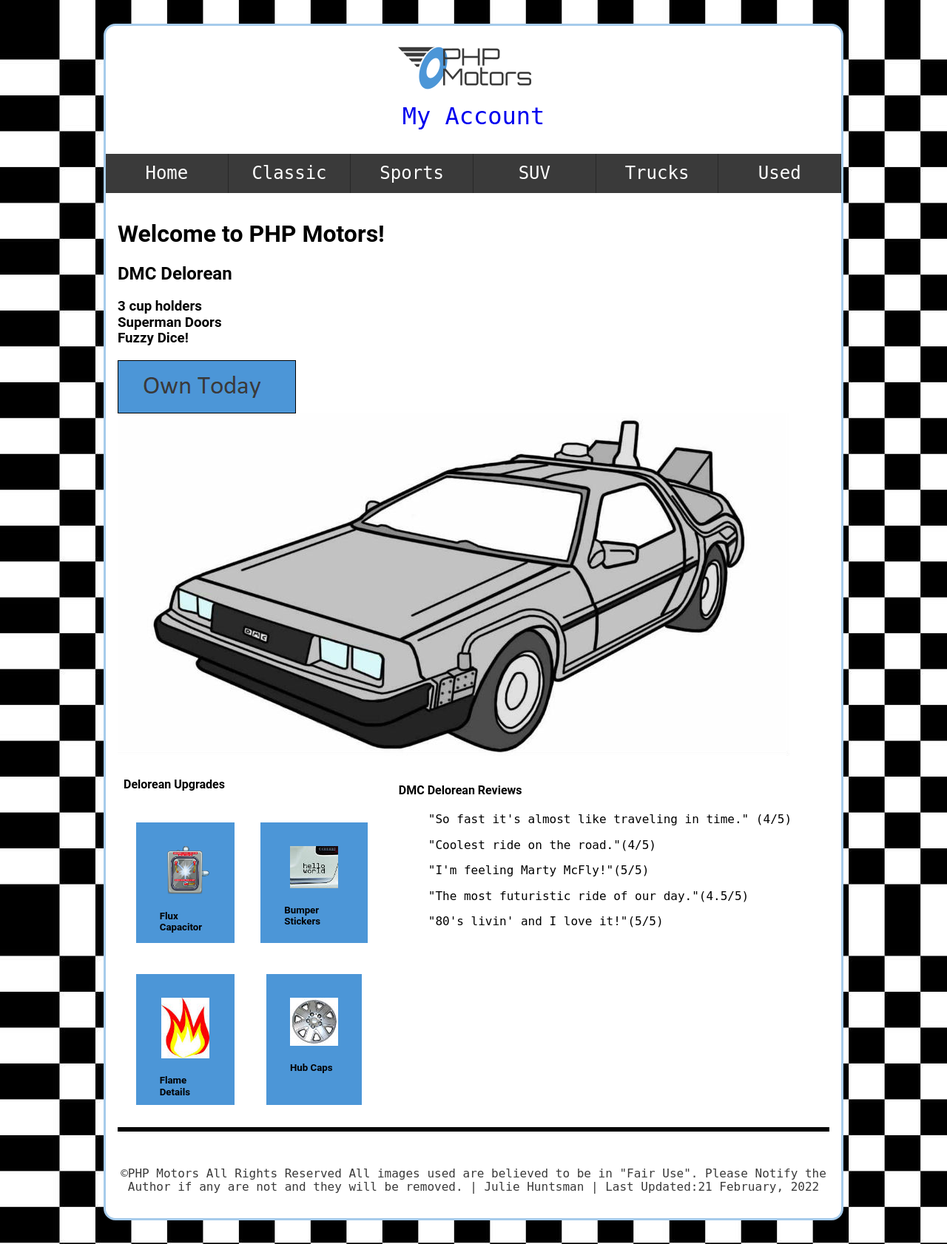
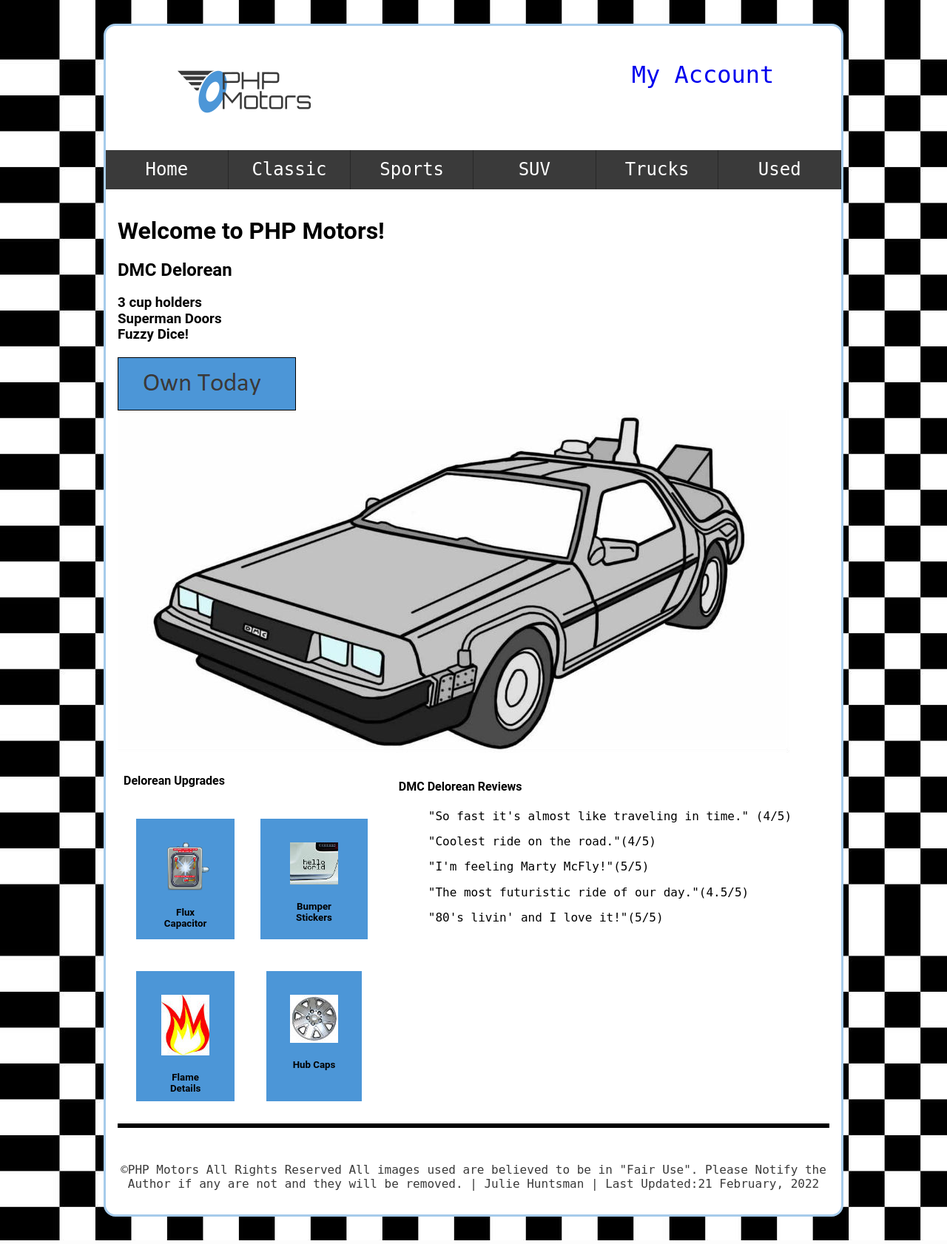
Before and after one commit to mizuki714/htdocs, a PHP site: page /phpmotors/index.php in a window 1280 px wide. Shown: the whole page at 74% size. Run offline with PHP 8.4, Linux system fonts and the light colour scheme; data comes from the database, SQL or seed files in the repository.

Commit message:
css fixes

```diff
--- a/phpmotors/css/medium.css
+++ b/phpmotors/css/medium.css
@@ -6,7 +6,6 @@
     nav ul li {
         flex: 1 1 90%;
     }
-
     nav ul.hide_navigation,
     nav ul {
         display: flex;
@@ -18,11 +17,21 @@
     }
 
 
-    header a.myaccount{
-        text-align: right;
-        font-size: 2rem;
+    #header{
+        display:grid;
+        grid-template-columns: 1fr 1fr 1fr;
     }
 
+    h5{
+        align-items:center;
+        text-align: center;
+    }
+    a.myaccount{
+       grid-column: 3/4;
+    }
+    img.logo{
+        grid-column: 1/2;
+    }
     /******************************************html********************************************************/
     html{
         margin:2em;
--- a/phpmotors/css/small.css
+++ b/phpmotors/css/small.css
@@ -22,17 +22,29 @@ a {
 }
 
 /**********************************Header*****************************************/
-header, header a.myaccount {
+#header, header, header a.myaccount {
     background-color: #ffff;
     padding: 1rem;
-    display: flex;
+    border-radius: 1em 1em;
     justify-content: center;
-    align-items: center;
     text-align: center;
-    border-radius: 1em 1em;
+}
+ a.myaccount, img.logo{
+    margin-left: auto;
+    margin-right: auto;
+}
+header a.myaccount{
+    font-size: 2rem;
+
+}
+img.logo{
+    padding: 1rem;
 }
 
-
+h5{
+    align-items:center;
+    text-align: center;
+}
 
 /***********************************************NAV*******************************************************/
 nav {
```
